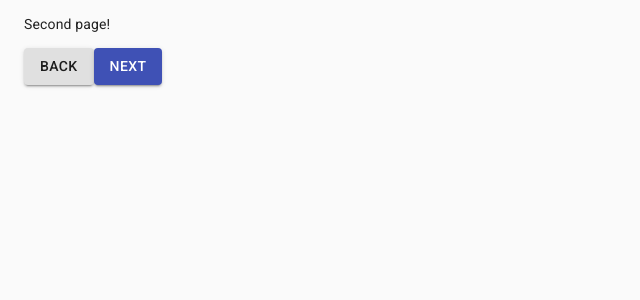
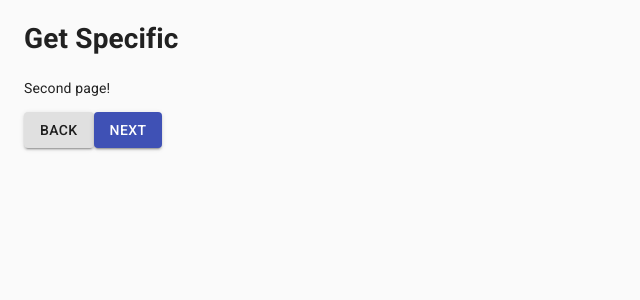
Before and after one commit to johnbede2000/stepzi, a React (Create React App) app: page / in a window 1280 px wide. Both pictures are taken after a click on the button "NEXT". Shown: the top 300 px of the page, without its empty margins (0-640 px from the left). Built offline with nearby package versions, Linux system fonts and the light colour scheme.

Commit message:
buttons moved to parent

```diff
--- a/src/components/Elaborate.js
+++ b/src/components/Elaborate.js
@@ -1,16 +1,9 @@
 import React from 'react';
-import Button from '@material-ui/core/Button';
 
-const Elaborate = ({ prev, next }) => {
+const Elaborate = () => {
   return (
     <>
       <p>Fifth page!</p>
-      <Button variant="contained" onClick={prev}>
-        Back
-      </Button>
-      <Button variant="contained" color="primary" onClick={next}>
-        Next
-      </Button>
     </>
   );
 };
--- a/src/components/HowWillYouKnow.js
+++ b/src/components/HowWillYouKnow.js
@@ -1,16 +1,9 @@
 import React from 'react';
-import Button from '@material-ui/core/Button';
 
-const HowWillYouKnow = ({ prev, next }) => {
+const HowWillYouKnow = () => {
   return (
     <>
       <p>Second page!</p>
-      <Button variant="contained" onClick={prev}>
-        Back
-      </Button>
-      <Button variant="contained" color="primary" onClick={next}>
-        Next
-      </Button>
     </>
   );
 };
--- a/src/components/InitialGoal.js
+++ b/src/components/InitialGoal.js
@@ -1,13 +1,9 @@
 import React from 'react';
-import Button from '@material-ui/core/Button';
 
-const InitialGoal = ({ next }) => {
+const InitialGoal = () => {
   return (
     <div>
-      <p>first page</p>
-      <Button variant="contained" color="primary" onClick={next}>
-        Next
-      </Button>
+      <p>Write down your goal:</p>
     </div>
   );
 };
--- a/src/components/ParentSpecific.js
+++ b/src/components/ParentSpecific.js
@@ -5,6 +5,7 @@ import Rewrite from './Rewrite';
 import TwoPos from './TwoPos';
 import Elaborate from './Elaborate';
 import WhatNext from './WhatNext';
+import Button from '@material-ui/core/Button';
 
 const ParentSpecific = () => {
   const [step, setStep] = React.useState(0);
@@ -19,30 +20,56 @@ const ParentSpecific = () => {
   const [elObOne, setelObOne] = React.useState('');
   const [elObTwo, setelObTwo] = React.useState('');
 
-  const clickNext = () => {
-    setStep(step + 1);
+  const PrevButton = (step) => {
+    if (step > 0) {
+      return (
+        <Button variant="contained" onClick={() => setStep(step - 1)}>
+          Back
+        </Button>
+      );
+    }
   };
 
-  const clickPrev = () => {
-    setStep(step - 1);
+  const NextButton = (step) => {
+    if (step < 5) {
+      return (
+        <Button
+          variant="contained"
+          color="primary"
+          onClick={() => setStep(step + 1)}
+        >
+          Next
+        </Button>
+      );
+    }
   };
 
+  const renderSwitch = (step) => {
     switch (step) {
       case 0:
-      return <InitialGoal next={clickNext} />;
+        return <InitialGoal />;
       case 1:
-      return <HowWillYouKnow next={clickNext} prev={clickPrev} />;
+        return <HowWillYouKnow />;
       case 2:
-      return <Rewrite next={clickNext} prev={clickPrev} />;
+        return <Rewrite />;
       case 3:
-      return <TwoPos next={clickNext} prev={clickPrev} />;
+        return <TwoPos />;
       case 4:
-      return <Elaborate next={clickNext} prev={clickPrev} />;
+        return <Elaborate />;
       case 5:
-      return <WhatNext next={clickNext} prev={clickPrev} />;
+        return <WhatNext />;
       default:
         return <p>There has been an error</p>;
     }
   };
+  return (
+    <>
+      <h1>Get Specific</h1>
+      {renderSwitch(step)}
+      {PrevButton(step)}
+      {NextButton(step)}
+    </>
+  );
+};
 
 export default ParentSpecific;
--- a/src/components/Rewrite.js
+++ b/src/components/Rewrite.js
@@ -1,16 +1,9 @@
 import React from 'react';
-import Button from '@material-ui/core/Button';
 
-const Rewrite = ({ prev, next }) => {
+const Rewrite = () => {
   return (
     <>
       <p>Third page!</p>
-      <Button variant="contained" onClick={prev}>
-        Back
-      </Button>
-      <Button variant="contained" color="primary" onClick={next}>
-        Next
-      </Button>
     </>
   );
 };
--- a/src/components/TwoPos.js
+++ b/src/components/TwoPos.js
@@ -1,16 +1,9 @@
 import React from 'react';
-import Button from '@material-ui/core/Button';
 
-const TwoPos = ({ prev, next }) => {
+const TwoPos = () => {
   return (
     <>
       <p>Fourth page!</p>
-      <Button variant="contained" onClick={prev}>
-        Back
-      </Button>
-      <Button variant="contained" color="primary" onClick={next}>
-        Next
-      </Button>
     </>
   );
 };
--- a/src/components/WhatNext.js
+++ b/src/components/WhatNext.js
@@ -1,18 +1,9 @@
 import React from 'react';
-import Button from '@material-ui/core/Button';
 
-const WhatNext = ({ prev, next }) => {
+const WhatNext = () => {
   return (
     <>
       <p>Sixth!</p>
-      <Button variant="contained" onClick={prev}>
-        Back
-      </Button>
-      {/*
-      <Button variant="contained" color="primary" onClick={next}>
-        Next
-      </Button>
-      */}
     </>
   );
 };
```
Lines whose indentation alone changed are shown as unchanged.
